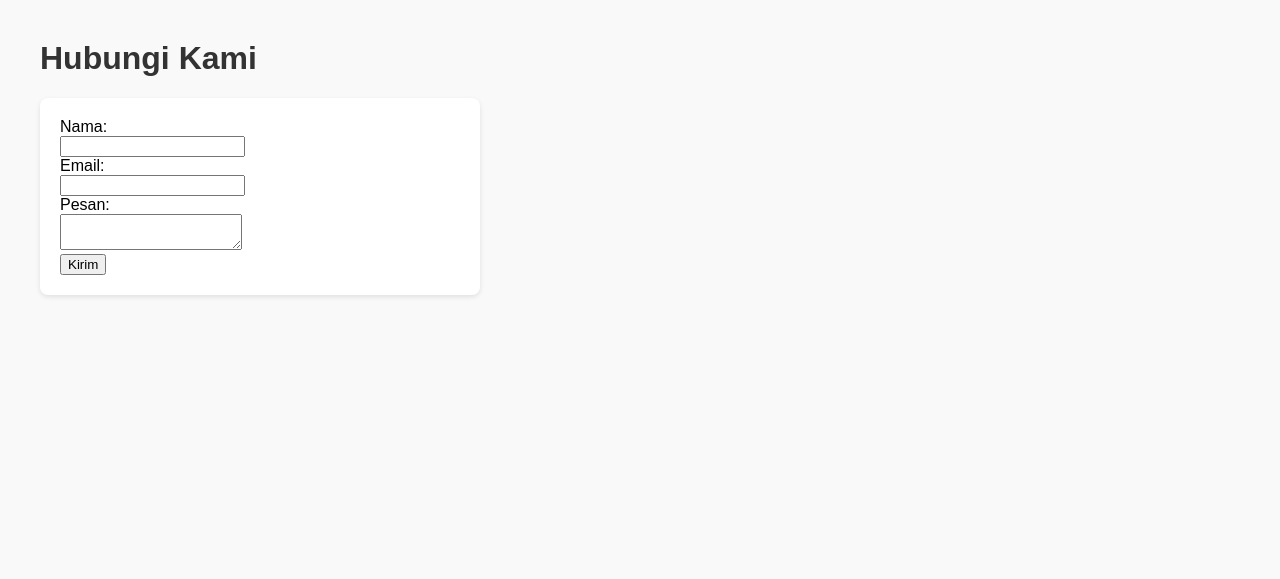
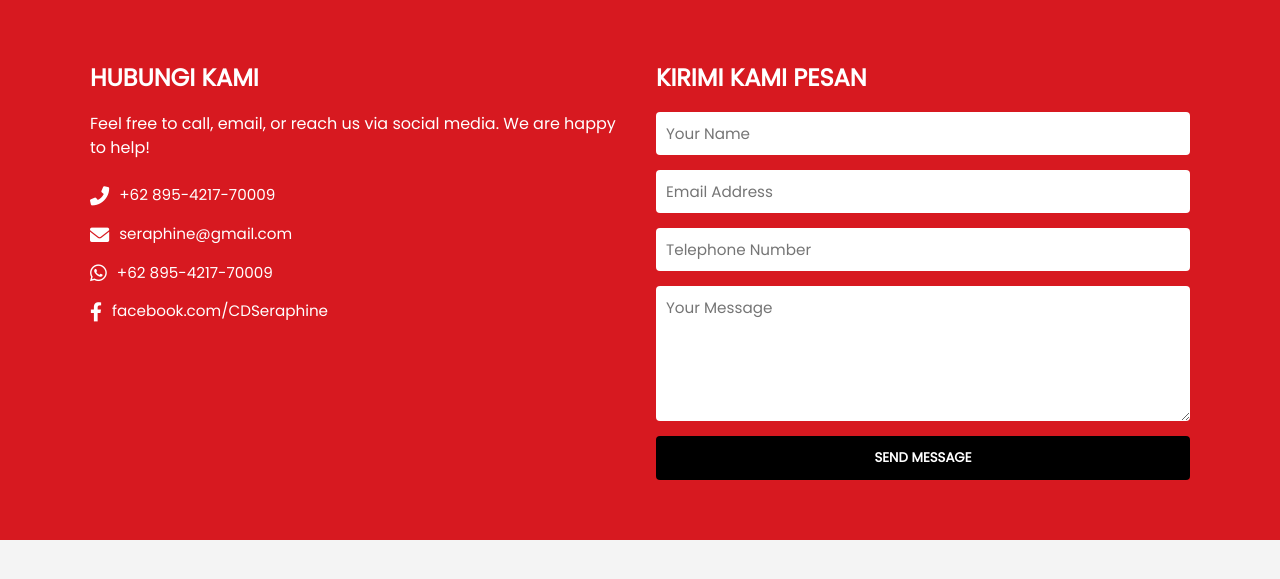
Before and after one commit to MonikaKade/CD_Seraphine_Weetabula, a PHP site: page /kontak.html in a window 1280 px wide. Shown: the top 579 px of the page. Run offline with PHP 8.4, Linux system fonts and the light colour scheme.

Commit message:
menambahkan contac

```diff
--- a/home/home.html
+++ b/home/home.html
@@ -24,9 +24,9 @@
     </div>
     <nav class="navbar-links">
       <a href="home.html">Home</a>
-      <a href="profil.html">Profil</a>
+      <a href="profile.html">Profile</a>
       <a href="#">Produk</a>
-      <a href="#">Galeri</a>
+      <a href="#">Contac</a>
     </nav>
   </header>
 
--- a/kontak/kontak.css
+++ b/kontak/kontak.css
@@ -1,17 +1,116 @@
-body {
-    font-family: Arial, sans-serif;
-    margin: 40px;
-    background-color: #f9f9f9;
+@import url('https://fonts.googleapis.com/css2?family=Poppins&display=swap');
+
+* {
+  box-sizing: border-box;
+  margin: 0;
+  padding: 0;
+  font-family: 'Poppins', sans-serif;
+  scroll-behavior: smooth;
 }
 
-h1 {
-    color: #333;
+body {
+  background-color: #f4f4f4;
+  color: #333;
+  line-height: 1.5;
 }
 
-form {
-    max-width: 400px;
-    background: #fff;
-    padding: 20px;
-    border-radius: 8px;
-    box-shadow: 0 2px 5px rgba(0,0,0,0.1);
+/* Contact Section */
+.contact-section {
+  padding: 60px 20px;
+  background-color: #d71920;
 }
+
+.contact-container {
+  max-width: 1100px;
+  margin: auto;
+  display: flex;
+  flex-wrap: wrap;
+  justify-content: space-between;
+  gap: 2rem;
+  color: white;
+}
+
+.contact-info, .contact-form-area {
+  flex: 1;
+  min-width: 300px;
+}
+
+.contact-info h2,
+.contact-form-area h2 {
+  font-size: 1.5rem;
+  margin-bottom: 1rem;
+  font-weight: 600;
+}
+
+.contact-info p {
+  margin-bottom: 1.5rem;
+}
+
+.contact-list {
+  list-style: none;
+}
+
+.contact-list li {
+  display: flex;
+  align-items: center;
+  margin-bottom: 1rem;
+  font-size: 0.95rem;
+}
+
+.contact-list i {
+  margin-right: 10px;
+  font-size: 1.2rem;
+}
+
+/* Contact Form */
+.contact-form {
+  display: flex;
+  flex-direction: column;
+}
+
+.contact-form input,
+.contact-form textarea {
+  padding: 10px;
+  margin-bottom: 15px;
+  border: none;
+  border-radius: 4px;
+  font-size: 0.95rem;
+  color: #333;
+}
+
+.contact-form input:focus,
+.contact-form textarea:focus {
+  outline: 2px solid #d71920;
+}
+
+.contact-form button {
+  background-color: #000;
+  color: white;
+  padding: 12px;
+  border: none;
+  border-radius: 4px;
+  font-weight: bold;
+  cursor: pointer;
+  transition: background-color 0.2s;
+}
+
+.contact-form button:hover {
+  background-color: #333;
+}
+
+/* Responsive */
+@media (max-width: 768px) {
+  .contact-container {
+    flex-direction: column;
+    align-items: center;
+    text-align: center;
+  }
+
+  .contact-info, .contact-form-area {
+    width: 100%;
+  }
+
+  .contact-form input, .contact-form textarea {
+    width: 100%;
+  }
+}
--- a/kontak/kontak.html
+++ b/kontak/kontak.html
@@ -1,19 +1,42 @@
 <!DOCTYPE html>
-<html>
+<html lang="en">
 <head>
-    <title>Halaman Kontak</title>
-    <link rel='stylesheet' href='kontak.css'>
+  <meta charset="UTF-8" />
+  <meta name="viewport" content="width=device-width, initial-scale=1.0"/>
+  <title>Contact Us</title>
+  <link rel="stylesheet" href="kontak.css" />
+  <link
+    rel="stylesheet"
+    href="https://cdnjs.cloudflare.com/ajax/libs/font-awesome/6.0.0-beta3/css/all.min.css"
+  />
 </head>
 <body>
-    <h1>Hubungi Kami</h1>
-    <form>
-        <label>Nama:</label><br>
-        <input type='text' name='nama'><br>
-        <label>Email:</label><br>
-        <input type='email' name='email'><br>
-        <label>Pesan:</label><br>
-        <textarea name='pesan'></textarea><br>
-        <button type='submit'>Kirim</button>
-    </form>
+
+  <section class="contact-section">
+    <div class="contact-container">
+      <div class="contact-info">
+        <h2>HUBUNGI KAMI</h2>
+        <p>Feel free to call, email, or reach us via social media. We are happy to help!</p>
+        <ul class="contact-list">
+          <li><i class="fas fa-phone-alt"></i> +62 895-4217-70009</li>
+          <li><i class="fas fa-envelope"></i> seraphine@gmail.com</li>
+          <li><i class="fab fa-whatsapp"></i> +62 895-4217-70009</li>
+          <li><i class="fab fa-facebook-f"></i> facebook.com/CDSeraphine</li>
+        </ul>
+      </div>
+
+      <div class="contact-form-area">
+        <h2>KIRIMI KAMI PESAN</h2>
+        <form class="contact-form">
+          <input type="text" placeholder="Your Name" required />
+          <input type="email" placeholder="Email Address" required />
+          <input type="text" placeholder="Telephone Number" required />
+          <textarea rows="5" placeholder="Your Message" required></textarea>
+          <button type="submit">SEND MESSAGE</button>
+        </form>
+      </div>
+    </div>
+  </section>
+
 </body>
 </html>
```
